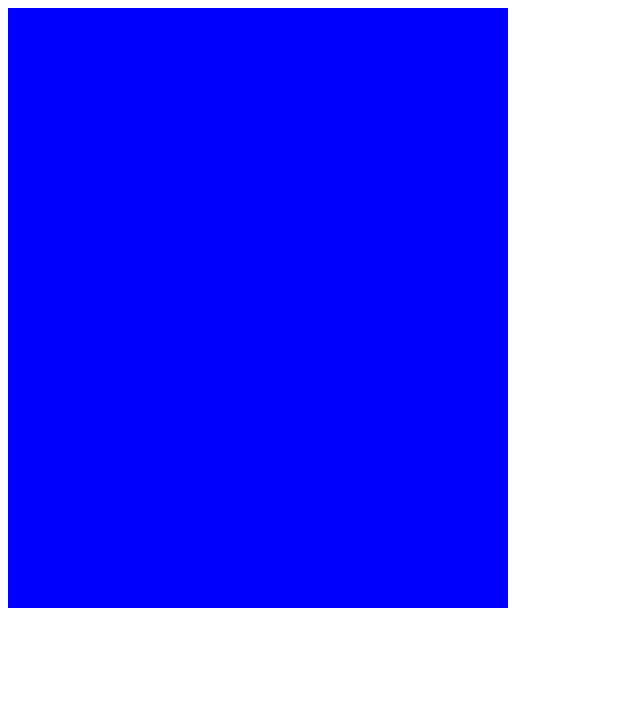
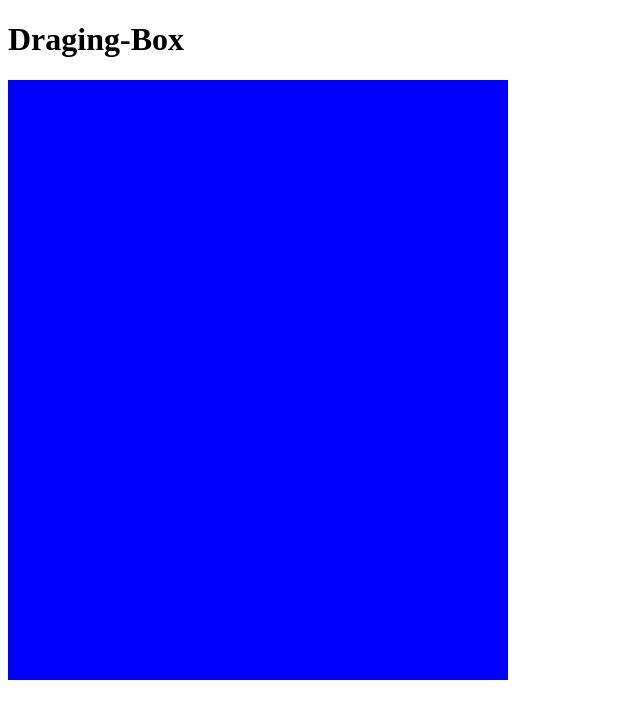
Before and after one commit to khushboo-102/ui-experiments, a plain HTML site: page uli-word-cloud/js/manisha.html in a window 1280 px wide. Shown: the whole page, without its empty margins (0-640 px from the left). Drawn offline with Linux system fonts and the light colour scheme.

Commit message:
Added heading

```diff
--- a/uli-word-cloud/js/manisha.html
+++ b/uli-word-cloud/js/manisha.html
@@ -9,6 +9,7 @@
 </head>
 
 <body>
+    <h1>Draging-Box</h1>
     <div id="main-container" style="width: 500px; height: 600px;"></div>
 </body>
 <script src="script3.js"></script>
```
